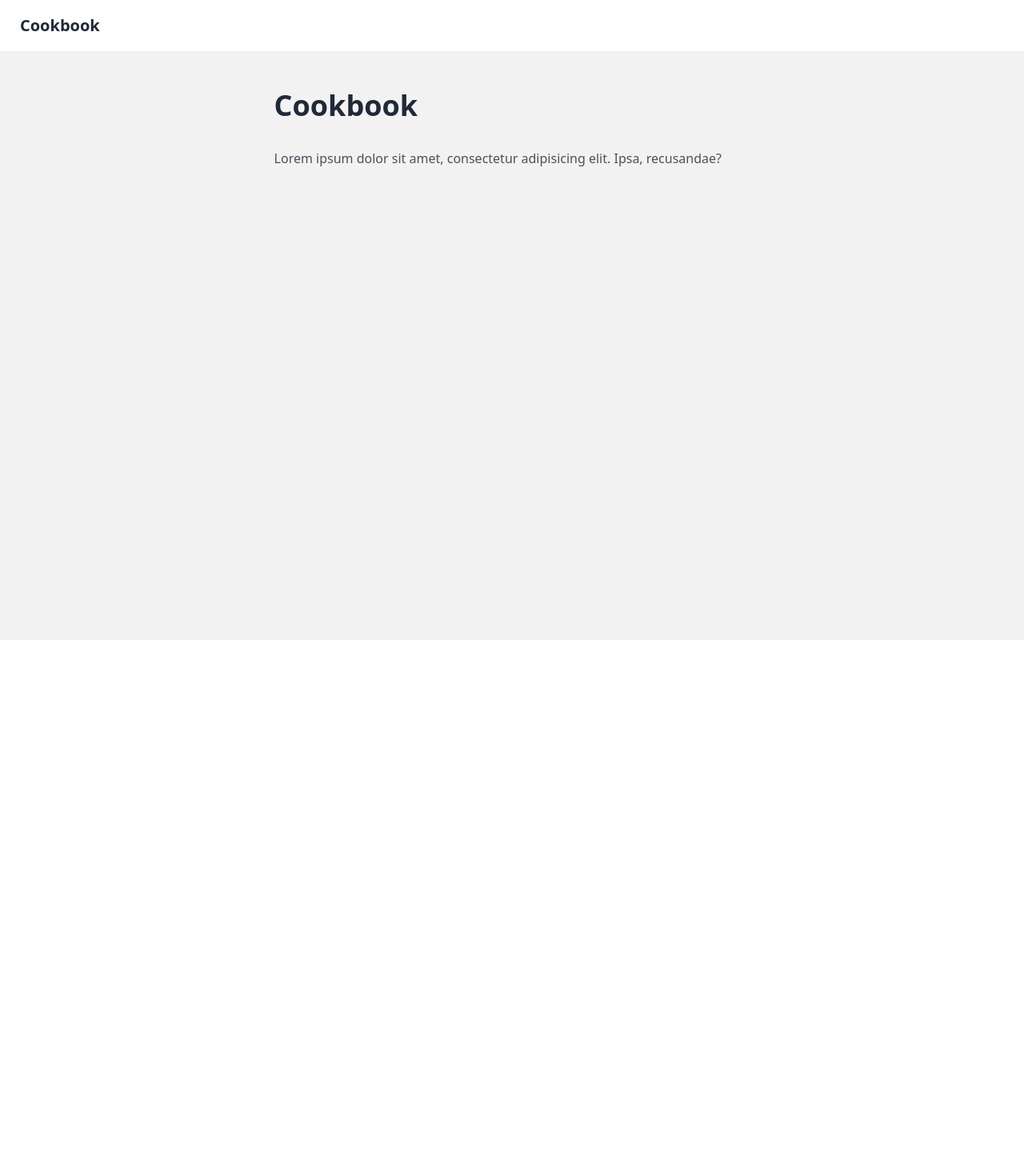
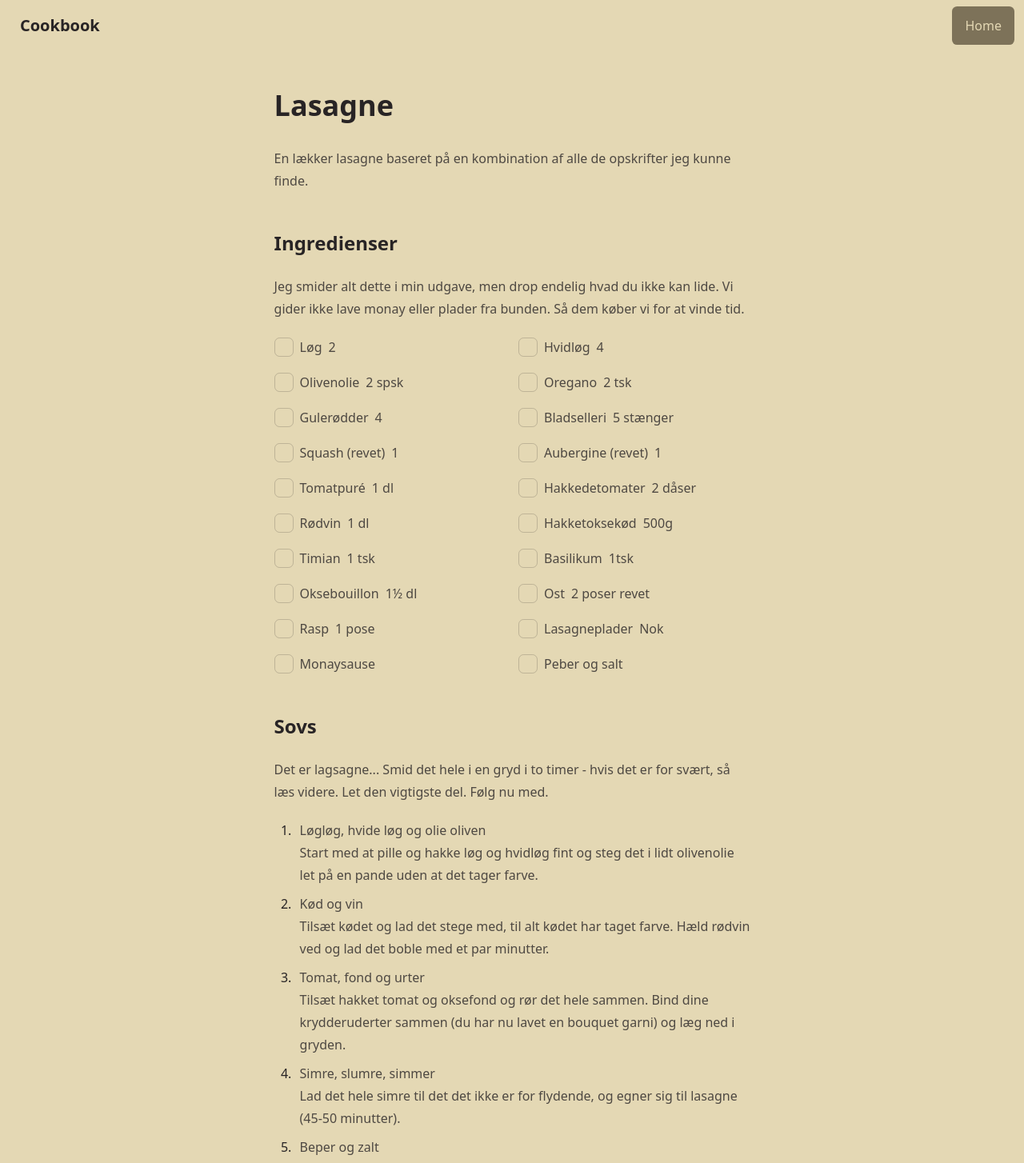
Before and after one commit to bjornnorgaard/cookiebookie, a SvelteKit app: page / in a window 1280 px wide. Shown: the top 1454 px of the page at 80% size. Before the commit the page ends 800 px from the top, so only its background shows below. Built offline with nearby package versions, Linux system fonts and the light colour scheme.

Commit message:
Added lasagne

```diff
--- a/src/lib/components/ContentNarrow.svelte
+++ b/src/lib/components/ContentNarrow.svelte
@@ -2,7 +2,7 @@
     export let title = "Missing title 🔥";
 </script>
 
-<div class="m-auto prose text-justify py-nav sm:px-0 px-4">
+<div class="m-auto prose py-nav sm:px-0 px-4">
     <h1>{title}</h1>
 
     <slot/>
--- a/src/lib/components/NavigationTop.svelte
+++ b/src/lib/components/NavigationTop.svelte
@@ -8,7 +8,7 @@
     export let subRoutes: NavSubLink[] = [];
 </script>
 
-<div class="navbar flex justify-between bg-base-100">
+<div class="navbar flex justify-between">
     <div class="">
         <div class="dropdown">
             <div class="btn btn-ghost sm:hidden" tabindex="-1">
@@ -72,6 +72,6 @@
     </div>
 </div>
 
-<div class="bg-base-200 min-h-content">
+<div class=" min-h-content">
     <slot></slot>
 </div>
--- a/src/routes/+layout.svelte
+++ b/src/routes/+layout.svelte
@@ -1,8 +1,15 @@
-<script>
+<script lang="ts">
     import "../app.css"
     import NavigationTop from "$lib/components/NavigationTop.svelte";
+    import type {NavLink} from "$lib/types/navigation";
+
+    const routes: NavLink[] = [
+        {route: "/", label: "Home"}
+    ]
 </script>
 
-<NavigationTop homeLabel="Cookbook" homeRoute="/">
-    <slot/>
-</NavigationTop>
+<div data-theme="retro">
+    <NavigationTop homeLabel="Cookbook" homeRoute="/" {routes}>
+        <slot/>
+    </NavigationTop>
+</div>
--- a/src/routes/+page.svelte
+++ b/src/routes/+page.svelte
@@ -1,7 +1,90 @@
 <script>
     import ContentNarrow from "$lib/components/ContentNarrow.svelte";
+
+    const ingredients = [
+        {what: "Løg", count: "2"},
+        {what: "Hvidløg ", count: "4"},
+        {what: "Olivenolie ", count: "2 spsk"},
+        {what: "Oregano", count: "2 tsk"},
+        {what: "Gulerødder", count: "4"},
+        {what: "Bladselleri", count: "5 stænger"},
+        {what: "Squash (revet)", count: "1"},
+        {what: "Aubergine (revet)", count: "1"},
+        {what: "Tomatpuré", count: "1 dl"},
+        {what: "Hakkedetomater ", count: "2 dåser"},
+        {what: "Rødvin", count: "1 dl"},
+        {what: "Hakketoksekød", count: "500g"},
+        {what: "Timian", count: "1 tsk"},
+        {what: "Basilikum", count: "1tsk"},
+        {what: "Oksebouillon", count: "1½ dl"},
+        {what: "Ost", count: "2 poser revet"},
+        {what: "Rasp", count: "1 pose"},
+        {what: "Lasagneplader", "count": "Nok"},
+        {what: "Monaysause", "count": ""},
+        {what: "Peber og salt", "count": ""},
+    ];
+
+    const steps = [
+        {
+            title: "Løgløg, hvide løg og olie oliven",
+            desc: "Start med at pille og hakke løg og hvidløg fint og steg det i lidt olivenolie let på en pande uden at det tager farve."
+        },
+        {
+            title: "Kød og vin",
+            desc: "Tilsæt kødet og lad det stege med, til alt kødet har taget farve. Hæld rødvin ved og lad det boble med et par minutter."
+        },
+        {
+            title: "Tomat, fond og urter",
+            desc: "Tilsæt hakket tomat og oksefond og rør det hele sammen. Bind dine krydderuderter sammen (du har nu lavet en bouquet garni) og læg ned i gryden."
+        },
+        {
+            title: "Simre, slumre, simmer",
+            desc: "Lad det hele simre til det det ikke er for flydende, og egner sig til lasagne (45-50 minutter)."
+        },
+        {title: "Beper og zalt", desc: "Smag til med salt og peber (og evt. lidt chili hvis du vil give det et pift)."},
+        {
+            title: "Bonus",
+            desc: "Evt. tilføj mørk balsamico eller en anden god eddike, hvis du synes saucen mangler syre."
+        },
+    ];
+
 </script>
 
-<ContentNarrow title="Cookbook">
-    <p>Lorem ipsum dolor sit amet, consectetur adipisicing elit. Ipsa, recusandae?</p>
+<ContentNarrow title="Lasagne">
+    <p>En lækker lasagne baseret på en kombination af alle de opskrifter jeg kunne finde.</p>
+
+    <h2>Ingredienser</h2>
+
+    <p>
+        Jeg smider alt dette i min udgave, men drop endelig hvad du ikke kan lide.
+        Vi gider ikke lave monay eller plader fra bunden. Så dem køber vi for at vinde tid.
+    </p>
+
+    <div class="grid grid-cols-1 sm:grid-cols-2 gap-4">
+        {#each ingredients as i}
+            <div class="flex items-center gap-2">
+                <input type="checkbox" class="checkbox">
+                <span>{i.what}</span>
+                <span>{i.count}</span>
+            </div>
+        {/each}
+    </div>
+
+    <h2>Sovs</h2>
+
+    <p>
+        Det er lagsagne... Smid det hele i en gryd i to timer - hvis det er for svært, så læs videre.
+        Let den vigtigste del. Følg nu med.
+    </p>
+
+    <ol>
+        {#each steps as s}
+            <li>
+                <span class="font-medium">{s.title}</span>
+                <br>
+                <span>{s.desc}</span>
+            </li>
+        {/each}
+    </ol>
+
 </ContentNarrow>
```
